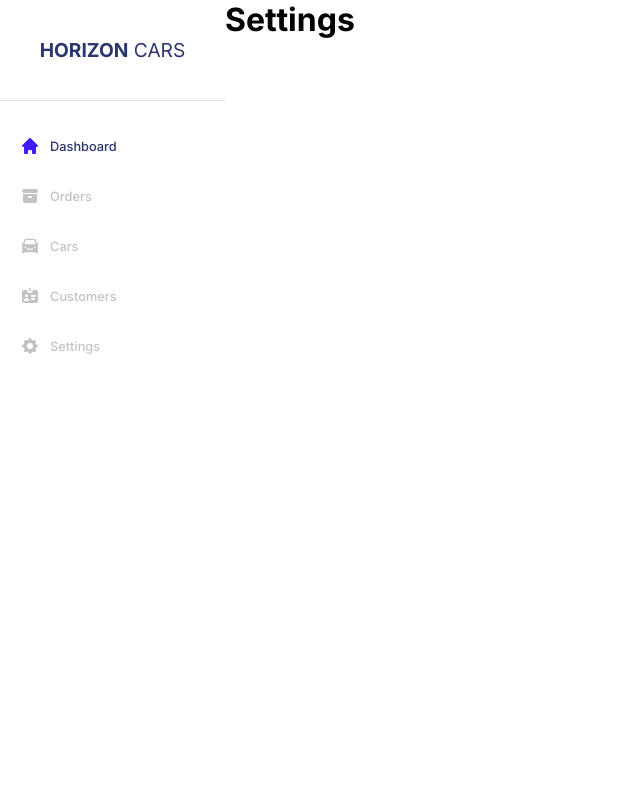
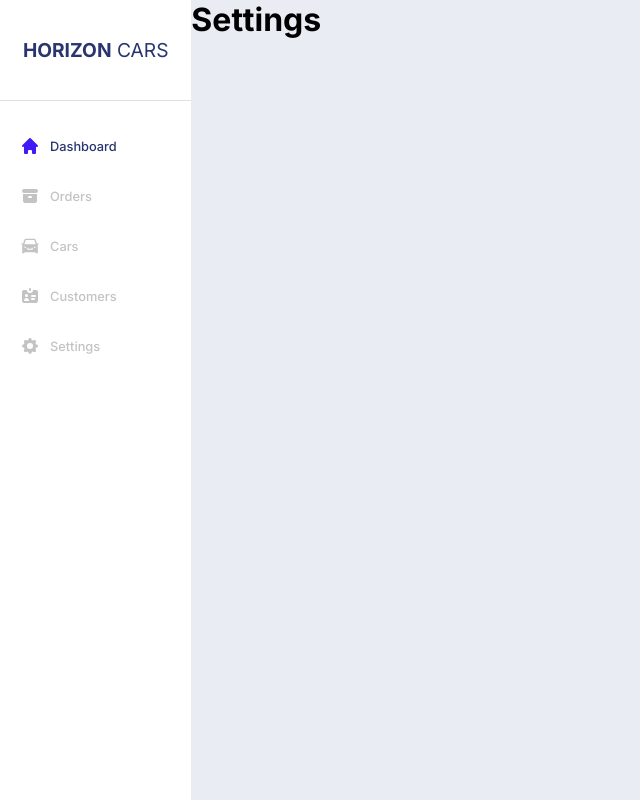
Before and after one commit to knoedel44/car-ecom-admin, a Next.js app: page /Settings in a window 1280 px wide. Shown: the whole page, without its empty margins (0-640 px from the left). Built offline with nearby package versions, Linux system fonts and the light colour scheme.

Commit message:
style changes to content area

```diff
--- a/src/app/(routes)/Settings/page.tsx
+++ b/src/app/(routes)/Settings/page.tsx
@@ -1,8 +1,8 @@
-
+import styles from "../../components/Dashboard/overview/DashboardContent.module.css";
 
 export default function Settings() {
     return (
-        <div>
+        <div className={styles.dashboardContent}>
             <h1>Settings</h1>
         </div>
     )
--- a/src/app/page.tsx
+++ b/src/app/page.tsx
@@ -4,8 +4,6 @@ import DashboardContent from "@/app/components/Dashboard/overview/DashboardConte
 
 export default function Home() {
     return (
-        <div className={styles.pageContent}>
-            <DashboardContent/>
-        </div>
+        <DashboardContent/>
     )
 }
```
